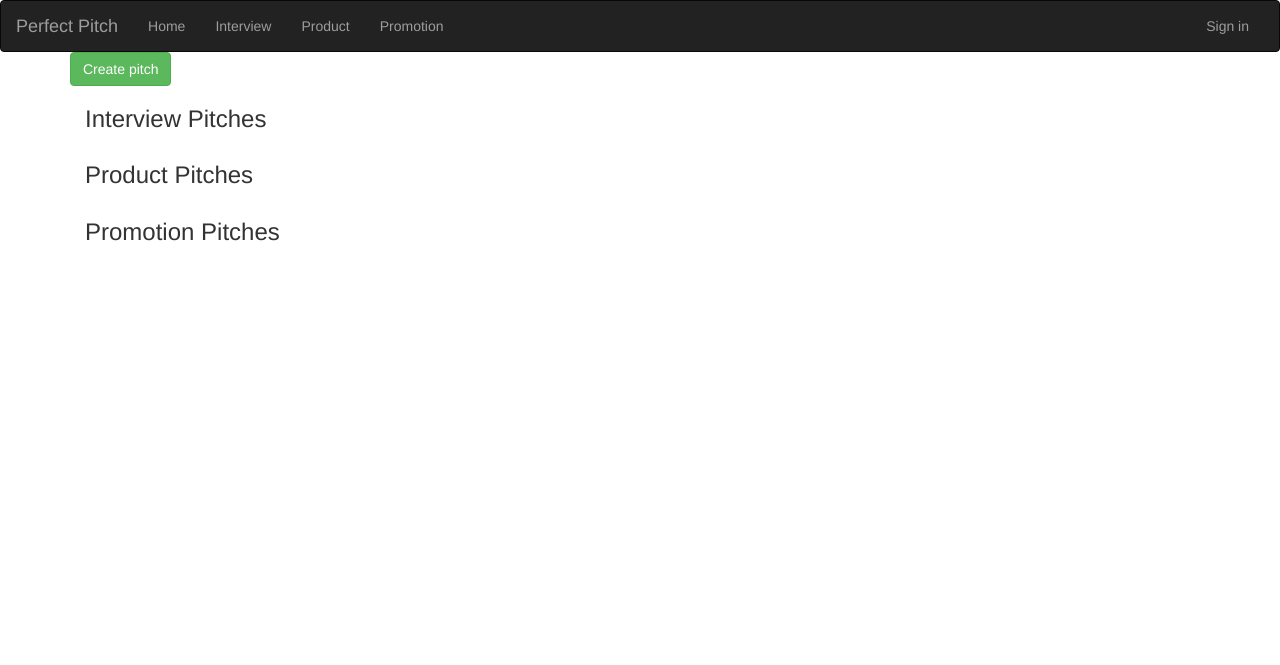
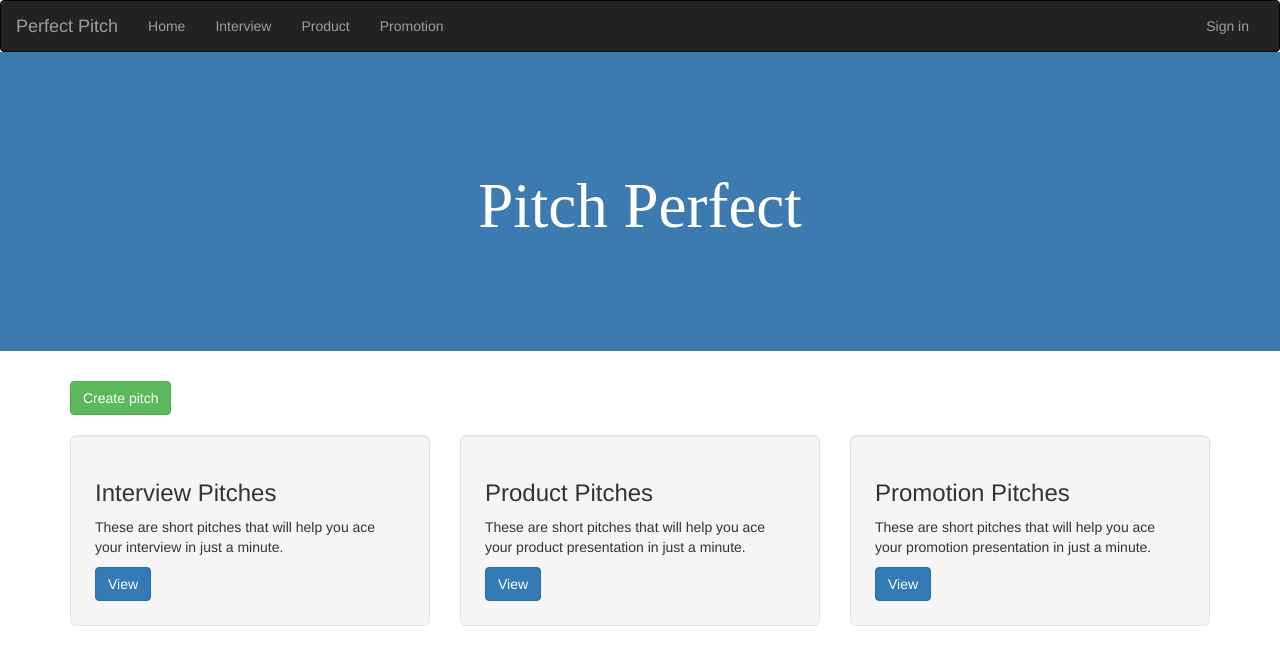
Before and after one commit to anneyk/sixty-seconds-app, a Python web app: template app/templates/index.html in a window 1280 px wide. Shown: the top 665 px of the page. Run offline with Jinja, Linux system fonts and the light colour scheme; the template is opened without the code that fills it, so the values that code supplies are empty; some libraries are stand-ins or nearby versions.

Commit message:
modify index.html file

```diff
--- a/app/templates/index.html
+++ b/app/templates/index.html
@@ -8,22 +8,36 @@
 {%endblock%}
 <!-- Content block -->
 {%block content%}
-<div class="container">
+<div class="jumbotron text-center" style="background-color: #3d7aaf; color: #fff; padding: 100px 25px;">
+  <h1>Pitch Perfect</h1>
+</div>
+<div class="container" style="padding-bottom: 20px;">
     <a href="{{url_for('main.new_pitch')}}" class="btn btn-success">Create pitch</a>
 </div>
 
 <div class="container">
-    <div class="col-md-12">
-        <h3>Interview Pitches</h3>
-            {{macro.displayPitches(interview)}}
+  <div class="row">
+    <div class="col-md-4">
+        <div class="well well-lg">
+            <h3>Interview Pitches</h3>
+            <p>These are short pitches that will help you ace your interview in just a minute.</p>
+            <a href="{{url_for('main.interview_pitches')}}" class="btn btn-primary -center">View</a>
+        </div>
     </div>
-    <div class="col-md-12">
-        <h3>Product Pitches</h3>
-            {{macro.displayPitches(product)}}
+    <div class="col-md-4">
+        <div class="well well-lg">
+            <h3>Product Pitches</h3>
+            <p>These are short pitches that will help you ace your product presentation in just a minute.</p>
+            <a href="{{url_for('main.product_pitches')}}" class="btn btn-primary -center">View</a>
+        </div>
     </div>
-    <div class="col-md-12">
-        <h3>Promotion Pitches</h3>
-            {{macro.displayPitches(promotion)}}
+    <div class="col-md-4">
+        <div class="well well-lg">
+            <h3>Promotion Pitches</h3>
+            <p>These are short pitches that will help you ace your promotion presentation in just a minute.</p>
+            <a href="{{url_for('main.promotion_pitches')}}" class="btn btn-primary -center">View</a>
+        </div>
+    </div>
     </div>
 </div>
 {%endblock%}
```
